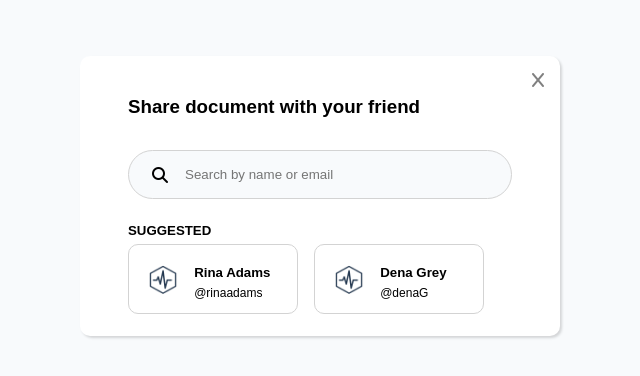
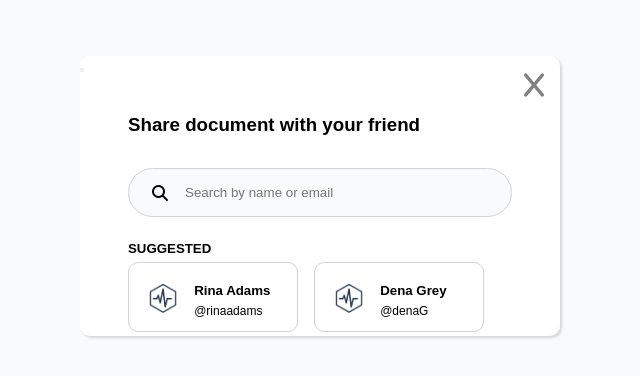
Before and after one commit to eobcre/share-card, a website built with Vite: page index.html in a window 1280 px wide. Shown: the part 204-580 px from the top of the page, without its empty margins (320-960 px from the left). Built offline with nearby package versions, Linux system fonts and the light colour scheme.

Commit message:
button fixed, added height in img, script tag moved up

```diff
--- a/index.html
+++ b/index.html
@@ -11,12 +11,15 @@
       crossorigin="anonymous"
       referrerpolicy="no-referrer"
     />
+    <script type="module" src="/src/main.ts" defer></script>
     <title>Share Card</title>
   </head>
   <body>
     <div id="app">
       <div class="card-container">
-        <i class="close-icon fa-solid fa-x"></i>
+        <button id="button">
+          <i class="close-icon fa-solid fa-x fa-2x"></i>
+        </button>
         <h3>Share document with your friend</h3>
         <div class="search-container">
           <input type="text" placeholder="Search by name or email" />
@@ -26,14 +29,24 @@
           <h5>Suggested</h5>
           <div class="box-container">
             <div class="box">
-              <img src="/src/assets/logo.png" alt="Logo" width="30" />
+              <img
+                src="/src/assets/logo.png"
+                alt="Logo"
+                width="30"
+                height="30"
+              />
               <div class="box-detail">
                 <h5>Rina Adams</h5>
                 <p class="name">@rinaadams</p>
               </div>
             </div>
             <div class="box">
-              <img src="/src/assets/logo.png" alt="Logo" width="30" />
+              <img
+                src="/src/assets/logo.png"
+                alt="Logo"
+                width="30"
+                height="30"
+              />
               <div class="box-detail">
                 <h5>Dena Grey</h5>
                 <p class="name">@denaG</p>
@@ -43,6 +56,5 @@
         </div>
       </div>
     </div>
-    <script type="module" src="/src/main.ts"></script>
   </body>
 </html>
```
